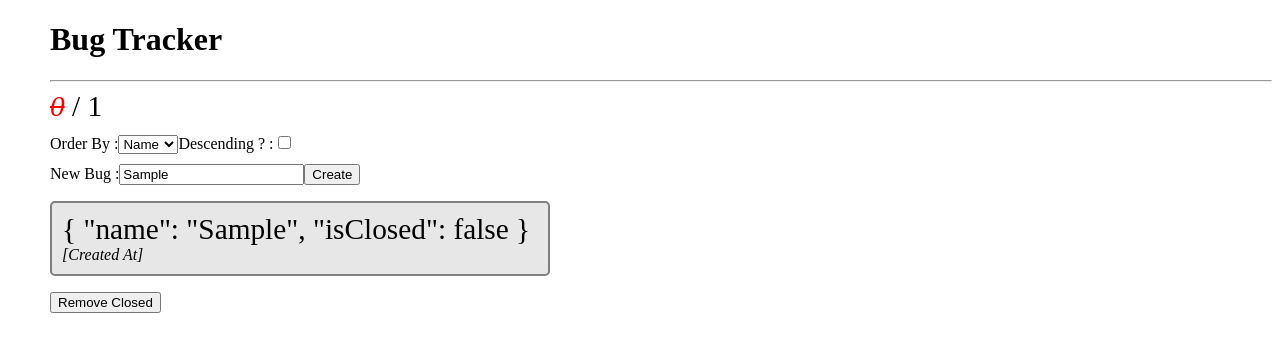
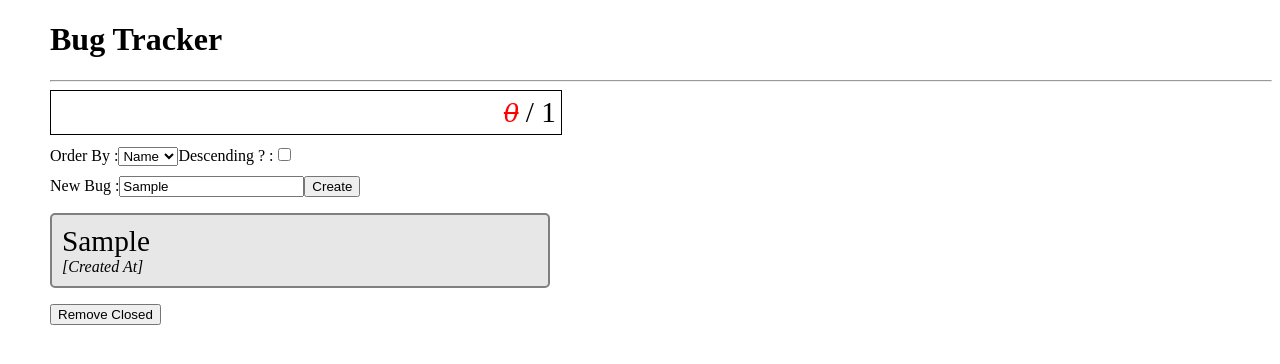
Before and after one commit to tkmagesh/Cisco-Angular2-Jun-2017-2, an Angular app in the folder bug-tracker/: page / in a window 1280 px wide. Both pictures are taken after typing "Sample" into the empty fields and a click on the button "Create". Shown: the top 364 px of the page. Built offline with nearby package versions, Linux system fonts and the light colour scheme.

Commit message:
Refactoring to BugStats components

```diff
--- a/bug-tracker/src/app/app.module.ts
+++ b/bug-tracker/src/app/app.module.ts
@@ -4,11 +4,15 @@ import { NgModule } from '@angular/core';
 import { AppComponent } from './app.component';
 import { BugTrackerComponent } from './bug-tracker/bugTracker.component';
 import { BugOperationsService } from './bug-tracker/services/bugOperations.service';
+import { TrimTextPipe } from './bug-tracker/pipes/trimText.pipe';
+import { BugStatsComponent } from './bug-tracker/bug-stats/bugStats.component';
 
 @NgModule({
   declarations: [
     AppComponent,
-    BugTrackerComponent
+    BugTrackerComponent,
+    TrimTextPipe,
+    BugStatsComponent
   ],
   imports: [
     BrowserModule
--- /dev/null
+++ b/bug-tracker/src/app/bug-tracker/bug-stats/bugStats.component.ts
@@ -0,0 +1,43 @@
+import { Component, Input } from '@angular/core';
+import { IBug } from '../models/IBug';
+
+@Component({
+	selector : 'bug-stats',
+	template : `
+		<section class="stats">
+			<span class="closed">{{getClosedCount()}}</span>
+			<span> / </span>
+			<span>{{bugs.length}}</span>
+		</section>
+	`,
+	styles : [
+		`section {
+			width : 500px;
+			border : 1px solid black;
+			padding : 5px;
+			margin-bottom: 10px;
+			text-align : right;
+		}`,
+		`.stats{
+			font-size: 22pt;
+		}`,
+		`.closed{
+			color : red;
+			text-decoration: line-through;
+			font-style: italic;
+		}`
+	]
+})
+export class BugStatsComponent{
+
+	@Input('data')
+	bugs : Array<IBug>;
+
+	getClosedCount() : number {
+		let closedCount = 0;
+		for(let index = 0; index < this.bugs.length; index++)
+			if (this.bugs[index].isClosed)
+				++closedCount;
+		return closedCount;
+	}
+}
--- a/bug-tracker/src/app/bug-tracker/bugTracker.component.html
+++ b/bug-tracker/src/app/bug-tracker/bugTracker.component.html
@@ -1,9 +1,5 @@
 <div class="content">
-	<section class="stats">
-		<span class="closed">{{getClosedCount()}}</span>
-		<span> / </span>
-		<span>{{bugs.length}}</span>
-	</section>
+	<bug-stats [data]="bugs"></bug-stats>
 	<section class="sort">
 		<label>Order By :</label>
 		<select name="" id="">
@@ -26,7 +22,7 @@
 					(click)="onBugClick(bug)"
 					[ngClass] = "{closed : bug.isClosed}"
 				>
-					{{bug | json}}
+					{{bug.name | trimText}}
 				</span>
 				<div class="datetime">[Created At]</div>
 			</li>
--- a/bug-tracker/src/app/bug-tracker/bugTracker.component.ts
+++ b/bug-tracker/src/app/bug-tracker/bugTracker.component.ts
@@ -30,11 +30,5 @@ export class BugTrackerComponent{
 		}
 	}
 
-	getClosedCount() : number {
-		let closedCount = 0;
-		for(let index = 0; index < this.bugs.length; index++)
-			if (this.bugs[index].isClosed)
-				++closedCount;
-		return closedCount;
-	}
+
 }
--- /dev/null
+++ b/bug-tracker/src/app/bug-tracker/pipes/trimText.pipe.ts
@@ -0,0 +1,10 @@
+import { Pipe, PipeTransform } from '@angular/core';
+
+@Pipe({
+	name : 'trimText'
+})
+export class TrimTextPipe implements PipeTransform{
+	transform(data : string) : string {
+		return data.length < 30 ? data : `${data.substr(0,30)}...`;
+	}
+}
```
